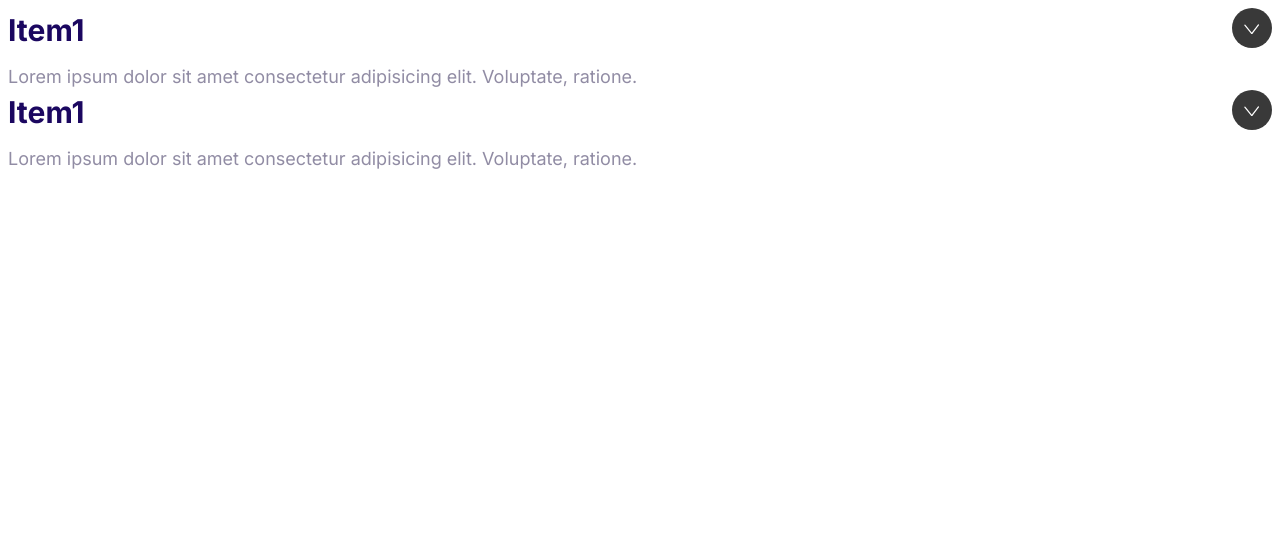
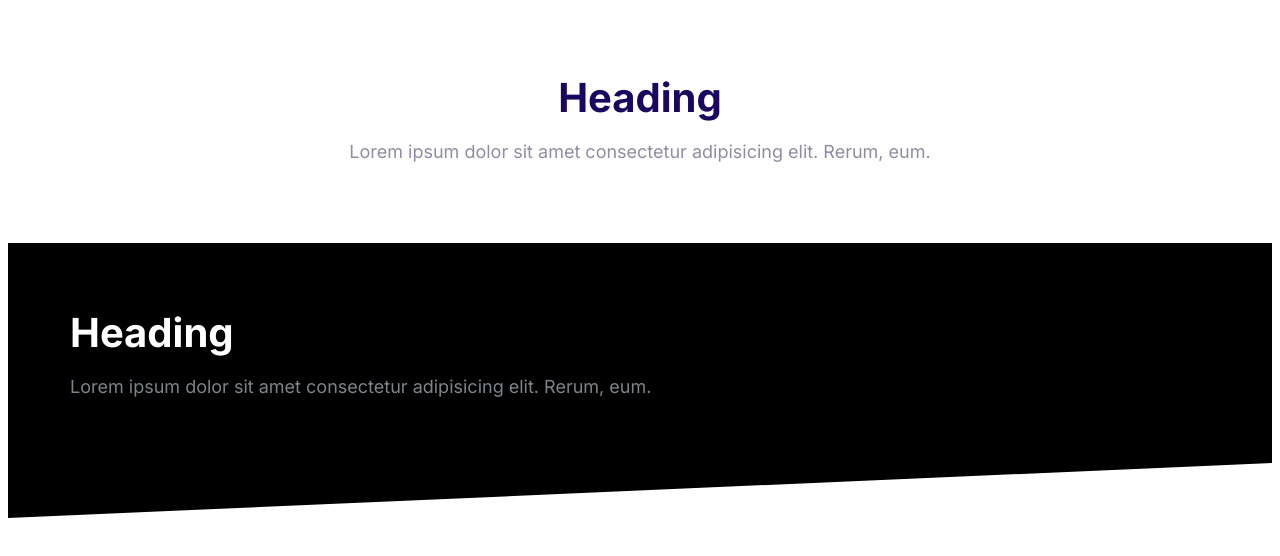
Before and after one commit to Karter256/Moshify, a plain HTML site: page Lvl8-Projest/Lesson1-Setting_up_the_project/Index.html in a window 1280 px wide. Drawn offline with Linux system fonts and the light colour scheme.

Commit message:
Added blocks and their style

```diff
--- a/Lvl8-Projest/Lesson1-Setting_up_the_project/Index.html
+++ b/Lvl8-Projest/Lesson1-Setting_up_the_project/Index.html
@@ -14,30 +14,23 @@
     <title>Document</title>
   </head>
   <body>
-    <div class="collapsible collapsible--expanded">
-      <header class="collapsible__header">
-        <h2 class="collapsible__heading">Item1</h2>
-        <svg class="icon icon--white collapsible__chevron">
-          <use href="images/sprite.svg#chevron"></use>
-        </svg>
+    <section class="block container">
+      <header class="block__header">
+        <h2 class="block__heading">Heading</h2>
+        <p>
+          Lorem ipsum dolor sit amet consectetur adipisicing elit. Rerum, eum.
+        </p>
       </header>
-      <div class="collapsible__content">
-        Lorem ipsum dolor sit amet consectetur adipisicing elit. Voluptate,
-        ratione.
+    </section>
+    <section class="block block--dark block--skewed-left">
+      <div class="container">
+        <h2 class="block__heading">Heading</h2>
+        <p>
+          Lorem ipsum dolor sit amet consectetur adipisicing elit. Rerum, eum.
+        </p>
       </div>
-    </div>
-    <div class="collapsible collapsible--expanded">
-      <header class="collapsible__header">
-        <h2 class="collapsible__heading">Item1</h2>
-        <svg class="icon icon--white collapsible__chevron">
-          <use href="images/sprite.svg#chevron"></use>
-        </svg>
-      </header>
-      <div class="collapsible__content">
-        Lorem ipsum dolor sit amet consectetur adipisicing elit. Voluptate,
-        ratione.
-      </div>
-    </div>
+    </section>
+
     <script src="js/main.js"></script>
   </body>
 </html>
--- a/Lvl8-Projest/Lesson1-Setting_up_the_project/css/styles.css
+++ b/Lvl8-Projest/Lesson1-Setting_up_the_project/css/styles.css
@@ -472,3 +472,33 @@ a {
   max-height: 100vh;
   opacity: 1;
 }
+/* _____________________________Blocks_____________________________ */
+.block {
+  --padding-vertical: 6rem;
+  padding: var(--padding-vertical);
+}
+.block__header {
+  text-align: center;
+}
+.block__heading {
+  margin-top: 0;
+}
+.block--dark {
+  background: #000;
+  color: #7b858b;
+}
+.block--dark .block__heading {
+  color: white;
+}
+.block--skewed-right {
+  clip-path: polygon(0% 0%, 100% 0%, 100% 100%, 0% 80%);
+  padding-bottom: calc(var(--padding-vertical) + 4rem);
+}
+.block--skewed-left {
+  clip-path: polygon(0% 0%, 100% 0%, 100% 80%, 0% 100%);
+  padding-bottom: calc(var(--padding-vertical) + 4rem);
+}
+.container {
+  max-width: 1140px;
+  margin: 0 auto;
+}
```
Also changed, not shown: Lvl8-Projest/Lesson1-Setting_up_the_project/components/blocks.html (added, +6 -0 lines).
